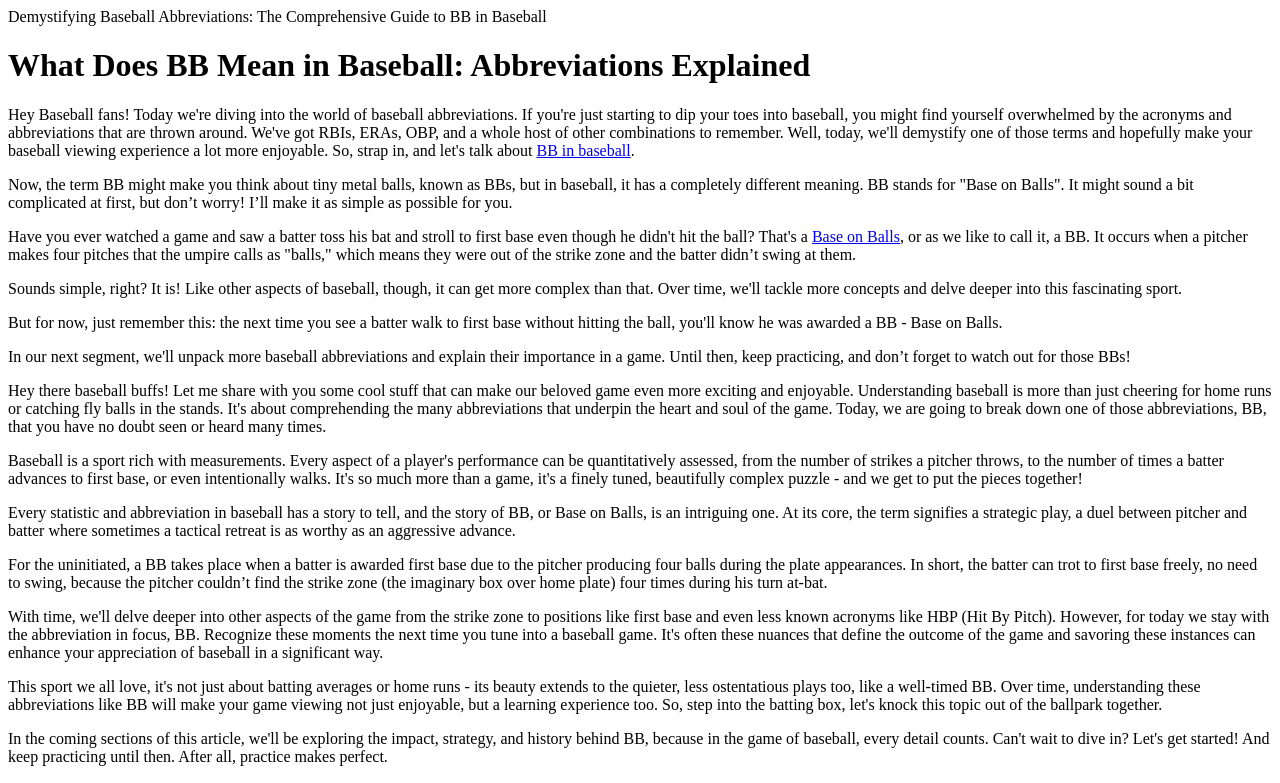
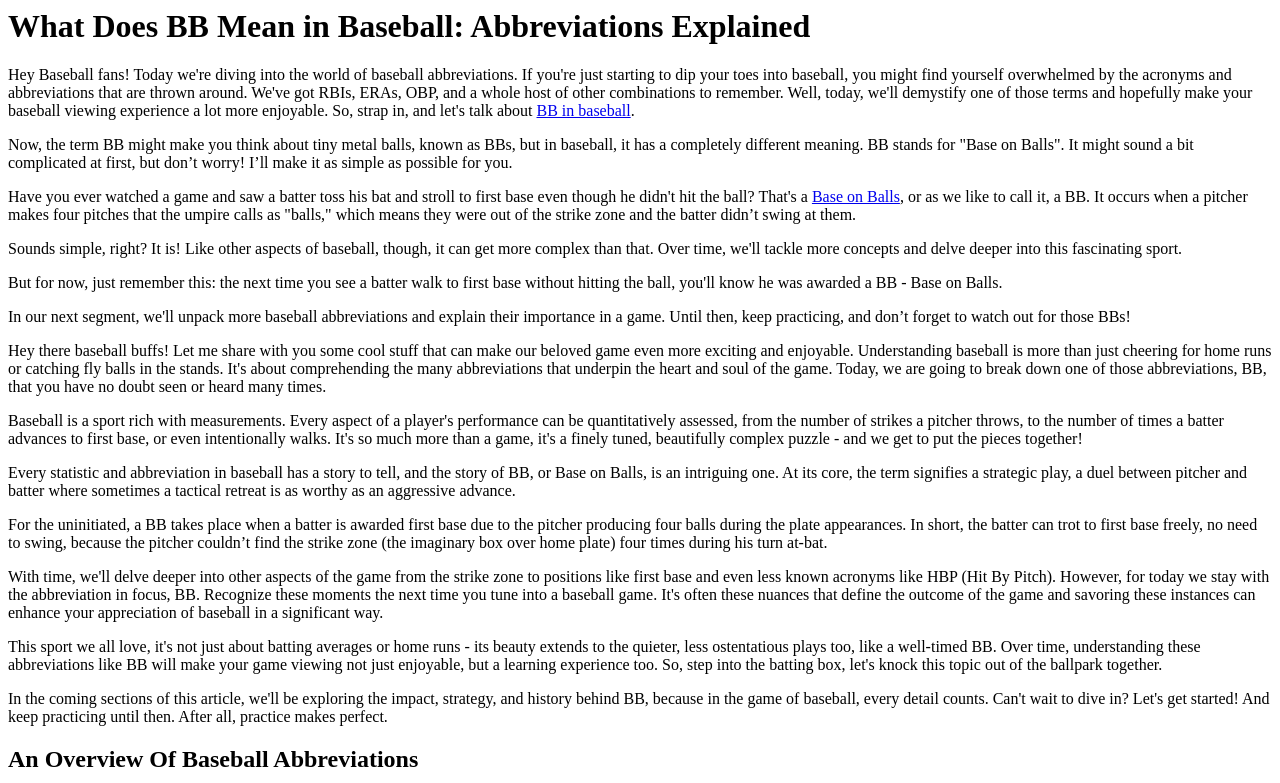
Before and after one commit to sloaninnovations/wowbaseball, a plain HTML site: page index.html in a window 1280 px wide. Shown: the top 783 px of the page. Drawn offline with Linux system fonts and the light colour scheme.

Commit message:
Update index.html

```diff
--- a/index.html
+++ b/index.html
@@ -1,4 +1,8 @@
-<p>Demystifying Baseball Abbreviations: The Comprehensive Guide to BB in Baseball</p>
+<html>
+  <head>
+<title>Demystifying Baseball Abbreviations: The Comprehensive Guide to BB in Baseball</title>
+  </head>
+<body>
 <h1>What Does BB Mean in Baseball: Abbreviations Explained</h1>
 <p>Hey Baseball fans! Today we're diving into the world of baseball abbreviations. If you're just starting to dip your toes into baseball, you might find yourself overwhelmed by the acronyms and abbreviations that are thrown around. We've got RBIs, ERAs, OBP, and a whole host of other combinations to remember. Well, today, we'll demystify one of those terms and hopefully make your baseball viewing experience a lot more enjoyable. So, strap in, and let's talk about <a href="https://www.google.com/url?q=https://selectbaseballteams.com/blog/understanding-baseball-lingo-what-does-bb-mean-baseball/&amp;sa=D&amp;source=editors&amp;ust=1699115244018966&amp;usg=AOvVaw32-MktHdhLnHtYY12KTfsP">BB in baseball</a>.</p>
 <p>Now, the term BB might make you think about tiny metal balls, known as BBs, but in baseball, it has a completely different meaning. BB stands for "Base on Balls". It might sound a bit complicated at first, but don&rsquo;t worry! I&rsquo;ll make it as simple as possible for you.</p>
@@ -80,3 +84,4 @@
 <p>In conclusion, understanding abbreviations like BB is not just a nod to the stats sheet or the glossary. It is a deep dive into the underlying magic of baseball. It weaves together the physical prowess displayed on the field, the mental agility of the players and coaches, and the historical context set by earlier games into a comprehensive and beautiful portrait of what baseball truly is.</p>
 <p>It is the appreciation for these details&mdash;the knowing nods exchanged with fellow enthusiasts upon hearing "BB," the shared chuckle when a sliding player kicks up dust at second base&mdash;that binds us within this community. It harkens us back to our love for baseball, a veneration for a sport that encapsulates the thrill of a home run, the dramatic precision of a double play, and the deep-seated strategies birthed from mechanisms as simple as 'BB'&mdash;a walk to first base.</p>
 <p>So, here's to achieving more sophisticated understandings of baseball, expanding your appreciation for the game with every new abbreviation, and above all, enjoying the game in all its nuances and beauty. Because when you're a fan of baseball, every term, every swing, every pitch, and every BB, counts.</p>
+</body></html>
```
